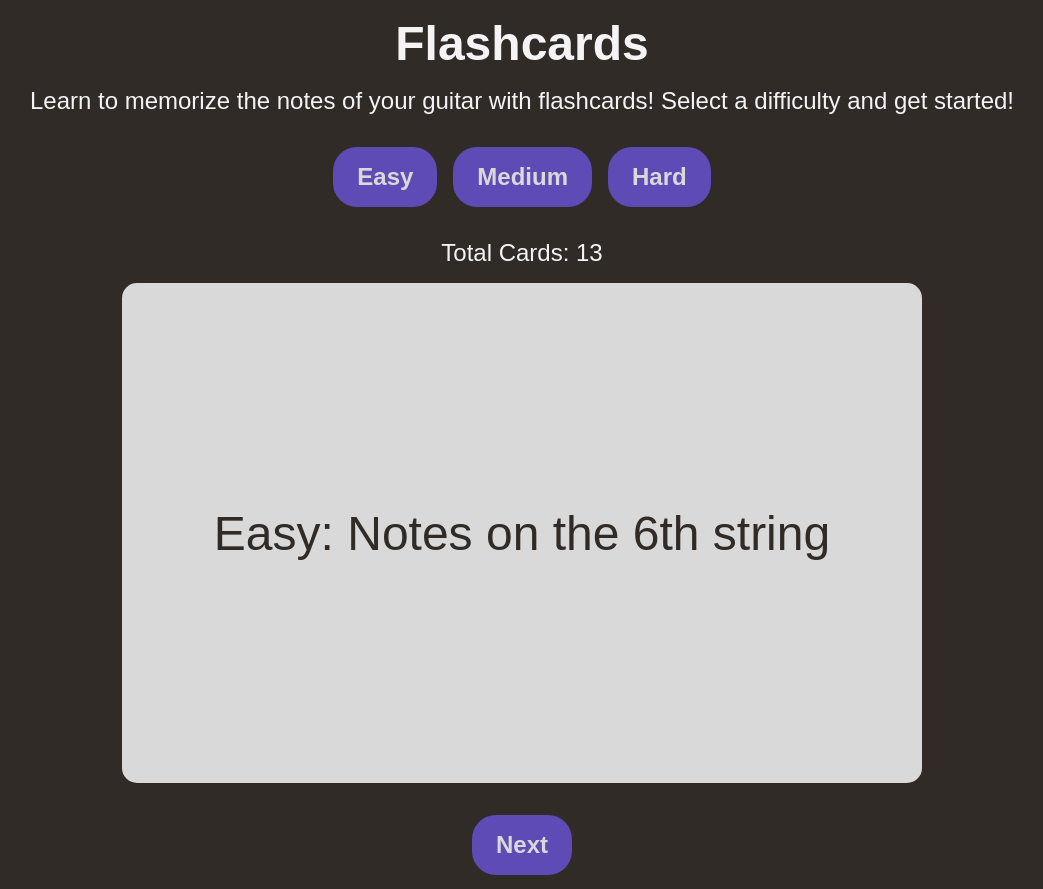
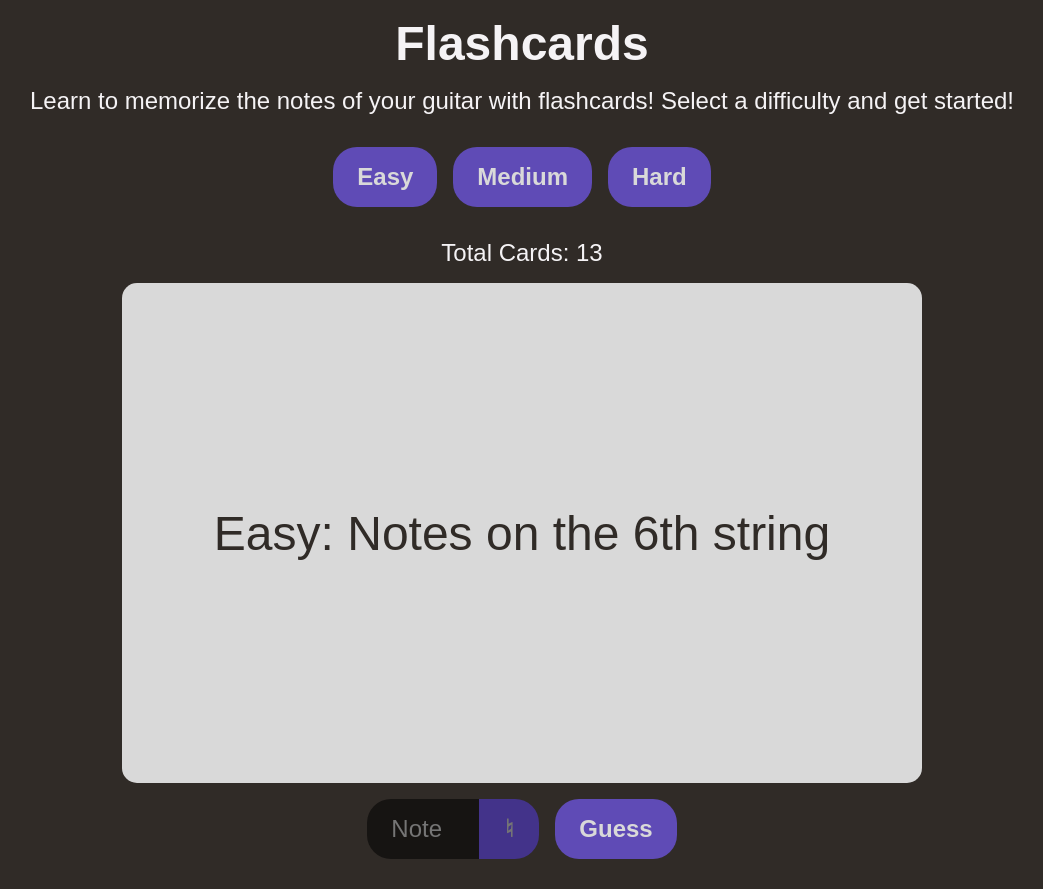
Before and after one commit to zacheratk/flashcards, a React (Vite) app: page / in a window 1280 px wide. Shown: the top 889 px of the page, without its empty margins (118-1161 px from the left). Built offline with nearby package versions, Linux system fonts and the light colour scheme.

Commit message:
Add GuessInput Component to page Added GuessInput Component to page, which allows for the user to input a guess by typing on their keyboard and cycling through accidentals, and pressing the "GUESS" button. Functionality has not been added.

```diff
--- a/src/components/CardSet.css
+++ b/src/components/CardSet.css
@@ -19,6 +19,6 @@ button {
 }
 /* Make the buttons feel more interactive */
 button:active {
-    background-color: #4f3e9b;
+    background-color: #312567;
     transform: scale(0.95);
 }
--- a/src/components/CardSet.jsx
+++ b/src/components/CardSet.jsx
@@ -1,11 +1,42 @@
 import './CardSet.css';
 import { useState } from 'react';
-import Card from './Card'
-import sets from '../data/cardSets.json'
+import Card from './Card';
+import GuessInput from './GuessInput';
+import sets from '../data/cardSets.json';
 
 const CardSet = () => {
     const [cardSet, setCardSet] = useState('easy');
     const [index, setIndex] = useState(0)
+    const [accidentalIndex, setAccidentalIndex] = useState(0);
+    const [guessValue, setGuessValue] = useState('');
+
+    // State of the user's guess typed into the GuessInput component
+    const onInputChange = (e) => {
+        let val = e.target.value;
+
+        if (val.length > 1) {
+            val = val[val.length-1];
+        }
+
+        if (val.length !== 0) {
+            val = val.toUpperCase();
+        } else {
+            setGuessValue('');
+        }
+
+        if (['A', 'B', 'C', 'D', 'E', 'F', 'G'].includes(val)){
+            setGuessValue(val);
+        }
+    }
+
+    const accidentals = ['♮', '♯', '♭'];
+
+    // Cycles through the selected accidental in the GuessInput component
+    const cycleAccidental = () => {
+        let newIndex = (accidentalIndex + 1) % 3;
+
+        setAccidentalIndex(newIndex);
+    };
 
     const changeDifficulty = (difficulty) => {
         setCardSet(difficulty);
@@ -30,6 +61,12 @@ const CardSet = () => {
             </div>
             <p>Total Cards: {sets[cardSet].length - 1}</p>
             <Card card={sets[cardSet][index]} key={index} />
+            <GuessInput
+                accidental={accidentals[accidentalIndex]}
+                cycleAccidental={cycleAccidental}
+                guessValue={guessValue}
+                onChange={onInputChange}
+            />
             <div className='next'>
                 <button onClick={setRandomIndex}>Next</button>
             </div>
--- /dev/null
+++ b/src/components/GuessInput.css
@@ -0,0 +1,39 @@
+.container {
+    display: flex;
+    justify-content: center;
+    gap: 1rem;
+    width: auto;
+    margin: 1rem auto;
+}
+
+.input-container {
+    display: flex;
+
+}
+
+.input-container input {
+    background-color: #161412;
+    color: #D9D9D9;
+    padding: 1rem 1.5rem;
+    border: none;
+    border-radius: 24px 0 0 24px;
+    font-size: 1.5rem;
+    font-weight: normal;
+    max-width: 7rem;
+}
+
+.input-container input::placeholder {
+    color: #757575;
+}
+
+.input-container button {
+    border-radius: 0 24px 24px 0;
+    padding: 0;
+    width: 60px;  /* To match the hight of the other buttons despite being larger symbols */
+    height: 60px; /* To match the hight of the other buttons despite being larger symbols */
+}
+
+.natural {
+    background-color: #43338a;
+    color: #757575;
+}
--- /dev/null
+++ b/src/components/GuessInput.jsx
@@ -0,0 +1,21 @@
+import { useState } from 'react';
+import './GuessInput.css'
+
+const GuessInput = ({accidental, cycleAccidental, guessValue, onChange}) => {
+
+    return (
+        <div className='container'>
+            <div className='input-container'>
+                <input className='guess' placeholder='Note' onChange={onChange} value={guessValue}></input>
+                <button
+                className={ accidental === '♮' ? 'accidental natural' : 'accidental'}
+                onClick={cycleAccidental}
+                >
+                    {accidental}</button>
+            </div>
+            <button>Guess</button>
+        </div>
+    );
+}
+
+export default GuessInput;
```
